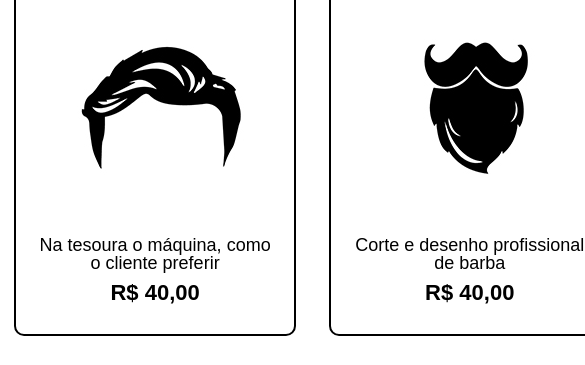
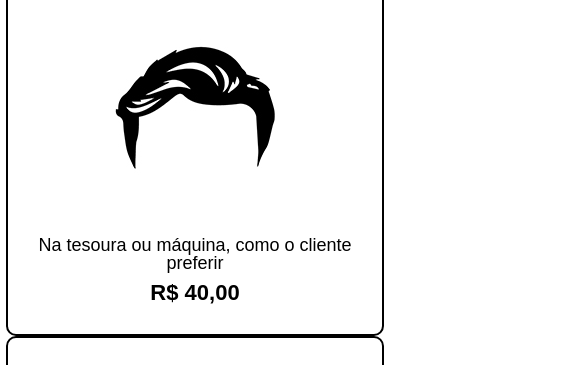
Before and after one commit to Ave-de-Rapina/barbeariaAlura, a plain HTML site: page produtos.html in a window 390 px wide. Shown: the part 444-809 px from the top of the page, 585 px wide, since content can reach past the window. Drawn offline with Linux system fonts and the light colour scheme.

Commit message:
contato e produtos responsivo

```diff
--- a/produtos.html
+++ b/produtos.html
@@ -2,6 +2,7 @@
 <html>
     <head>
         <meta charset="UTF-8">
+        <meta name="viewport" content="width=device-width">
         <title>Produtos - Barbearia Finin</title>
         <link rel="stylesheet" href="reset.css">
         <link rel="stylesheet" href="style.css">
@@ -10,7 +11,6 @@
         <header>
             <div class="caixa">
                 <h1><img src="logo.png"></h1>
-
                 <nav>
                     <ul>
                         <li><a href="index.html">Home</a></li>
@@ -20,13 +20,12 @@
                 </nav>
             </div>
         </header>
-
         <main>
             <ul class="produtos">
                 <li>
                     <h2>Cabelo</h2>
                     <img src="cabelo.jpg">
-                    <p class="produto-descricao">Na tesoura o máquina, como o cliente preferir</p>
+                    <p class="produto-descricao">Na tesoura ou máquina, como o cliente preferir</p>
                     <p class="produto-preco">R$ 40,00</p>
                 </li>
                 <li>
@@ -43,7 +42,6 @@
                 </li>
             </ul>
         </main>
-
         <footer>
             <img src="logo-branco.png">
             <p class="copyright">&copy; Copyright Barbearia Finin 2022</p>
--- a/style.css
+++ b/style.css
@@ -254,7 +254,7 @@ td, th {
 }
 
 @media screen and (max-width: 480px) {
-    .caixa, .principal, .conteudo-beneficios, .mapa-conteudo, .video {
+    .produtos, .caixa, .principal, .conteudo-beneficios, .mapa-conteudo, .video {
         width: auto;
     }
 
@@ -269,4 +269,10 @@ td, th {
     .lista-beneficios, .imagem-beneficios {
         width: 100%;
     }
+
+    .produtos li {
+        display: block;
+        width: auto;
+    }
+
 }
```
Also changed, not shown: contato.html (+1 -0 lines), index.html (+2 -8 lines).
